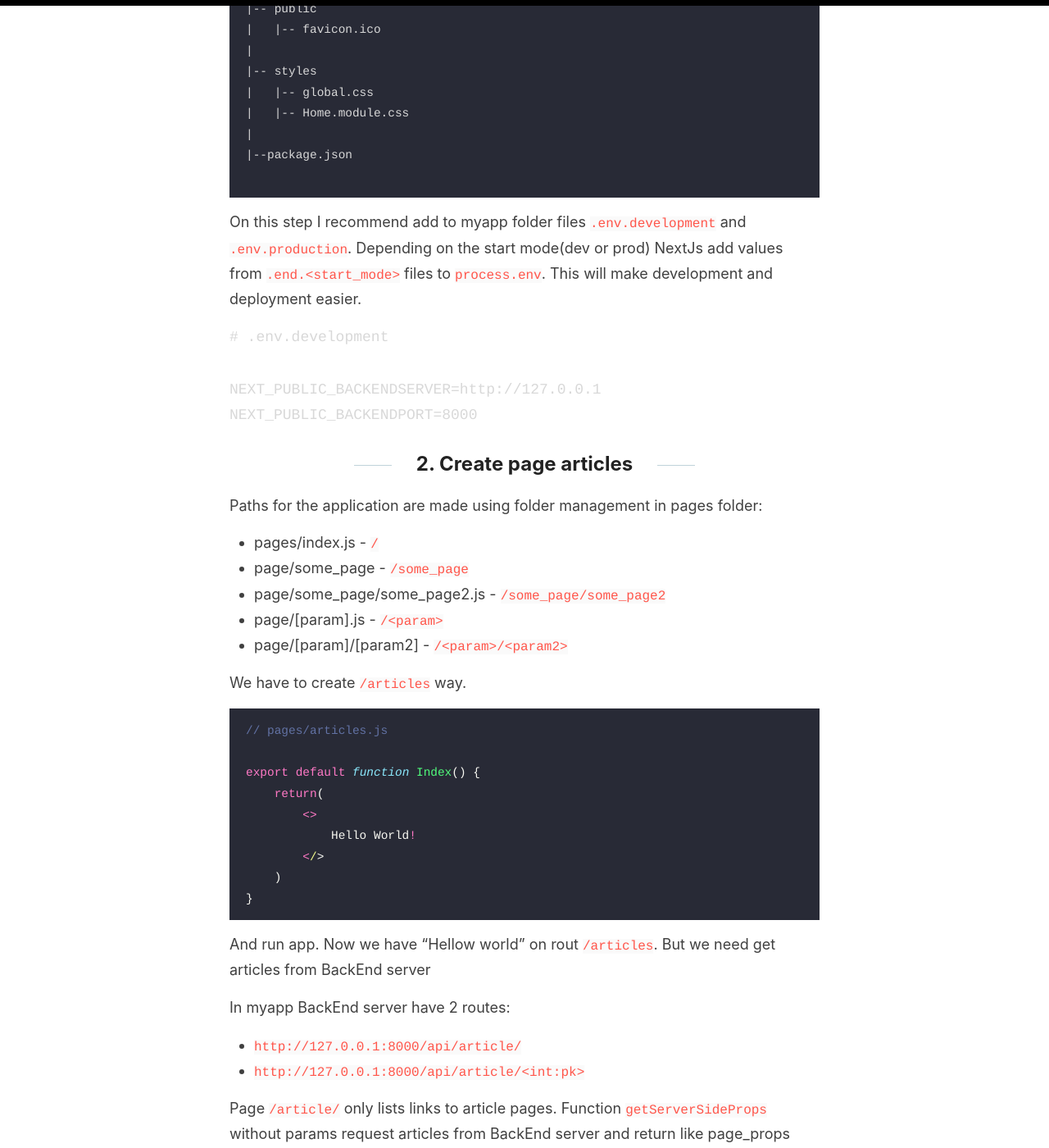
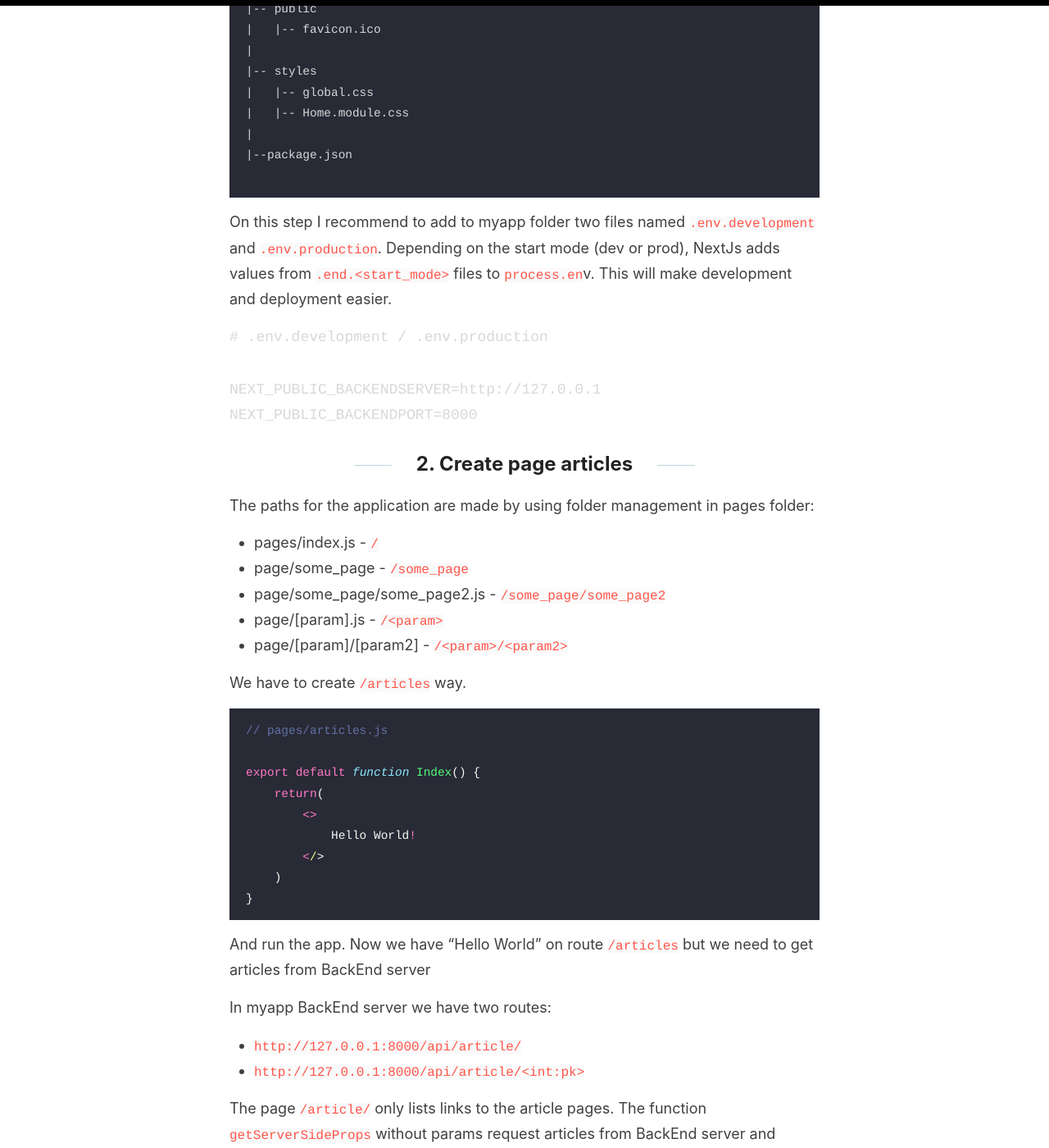
Before and after one commit to XAP-Software/XAP-Software.github.io, a Jekyll site: the page built from _posts/2022-04-21-nextjs_frontend_framework_with_be_api.md, in a window 1280 px wide and 1400 px high, scrolled down 801 px. Shown: the whole window at 82% size. Built offline with Jekyll 4.4.1, drawn with Linux system fonts in a browser that asks for light colours; some of the changed text lies outside the part shown.

Commit message:
Update 2022-04-21-nextjs_frontend_framework_with_be_api.md

````diff
--- a/_posts/2022-04-21-nextjs_frontend_framework_with_be_api.md
+++ b/_posts/2022-04-21-nextjs_frontend_framework_with_be_api.md
@@ -6,13 +6,13 @@ author_github: nevermore17
 author: Verbin Kirill
 ---
 
-Let's say we have some BackEnd server (in my case, Django + Django Rest Framework) and want to generate `html`/`css` on NextJS
+Let's say we have some BackEnd server (in my case, Django + Django Rest Framework) and we want to generate `html`/`css` on NextJS
 
 ## 1. Create NextJS app
  ```
     npx create-next-app myapp
  ```
-NextJS application using a folder structure such as:
+NextJS application uses a folder structure, such as:
 ```
 myapp
 |-- pages
@@ -32,16 +32,16 @@ myapp
 |--package.json
 
 ```
-On this step I recommend add to myapp folder files `.env.development` and `.env.production`. Depending on the start mode(dev or prod) NextJs add values from `.end.<start_mode>` files to `process.env`. This will make development and deployment easier.
+On this step I recommend to add to myapp folder two files named `.env.development` and `.env.production`. Depending on the start mode (dev or prod), NextJs adds values from `.end.<start_mode>` files to `process.en`v. This will make development and deployment easier.
 ``` env
-# .env.development
+# .env.development / .env.production
 
 NEXT_PUBLIC_BACKENDSERVER=http://127.0.0.1
 NEXT_PUBLIC_BACKENDPORT=8000
 ```
 ## 2. Create page articles
 
-Paths for the application are made using folder management in pages folder:
+The paths for the application are made by using folder management in pages folder:
 - pages/index.js - `/`
 - page/some_page - `/some_page`
 - page/some_page/some_page2.js - `/some_page/some_page2`
@@ -60,14 +60,14 @@ export default function Index() {
     )
 }
 ```
-And run app. Now we have "Hellow world" on rout `/articles`. But we need get articles from BackEnd server
+And run the app. Now we have "Hello World" on route `/articles` but we need to get articles from BackEnd server
 
-In myapp BackEnd server have 2 routes:
+In myapp BackEnd server we have two routes:
 - `http://127.0.0.1:8000/api/article/`
 - `http://127.0.0.1:8000/api/article/<int:pk>`
 
-Page `/article/` only lists links to article pages.
-Function `getServerSideProps` without params request articles from BackEnd server and return like page_props
+The page `/article/` only lists links to the article pages.
+The function `getServerSideProps` without params request articles from BackEnd server and return like page_props
 
 ```js
 // pages/articles.js
````
Also changed, not shown: other parts of _posts/2022-04-21-nextjs_frontend_framework_with_be_api.md (+2 -2 lines).
